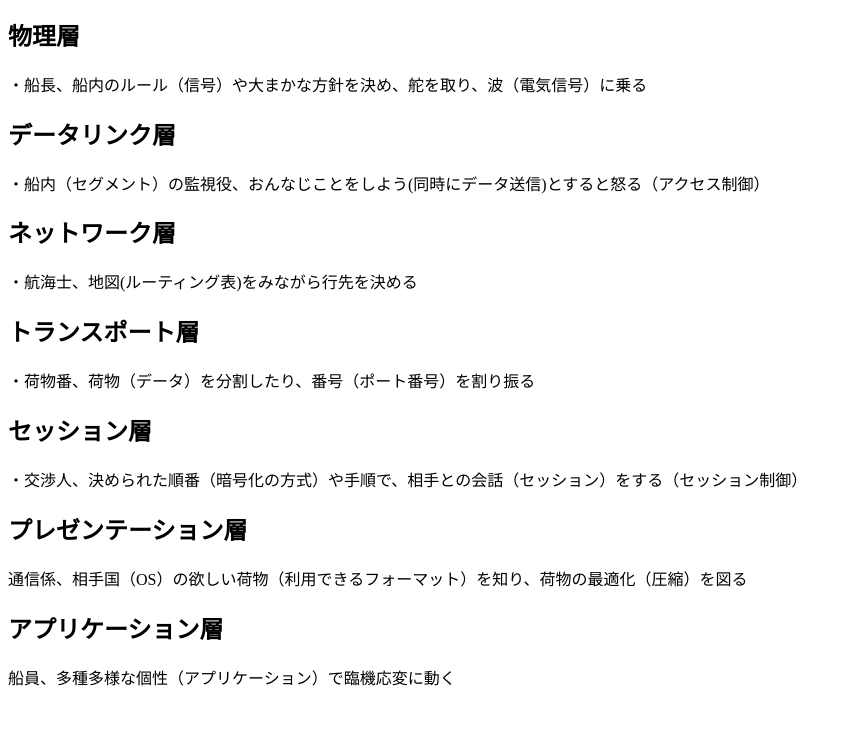
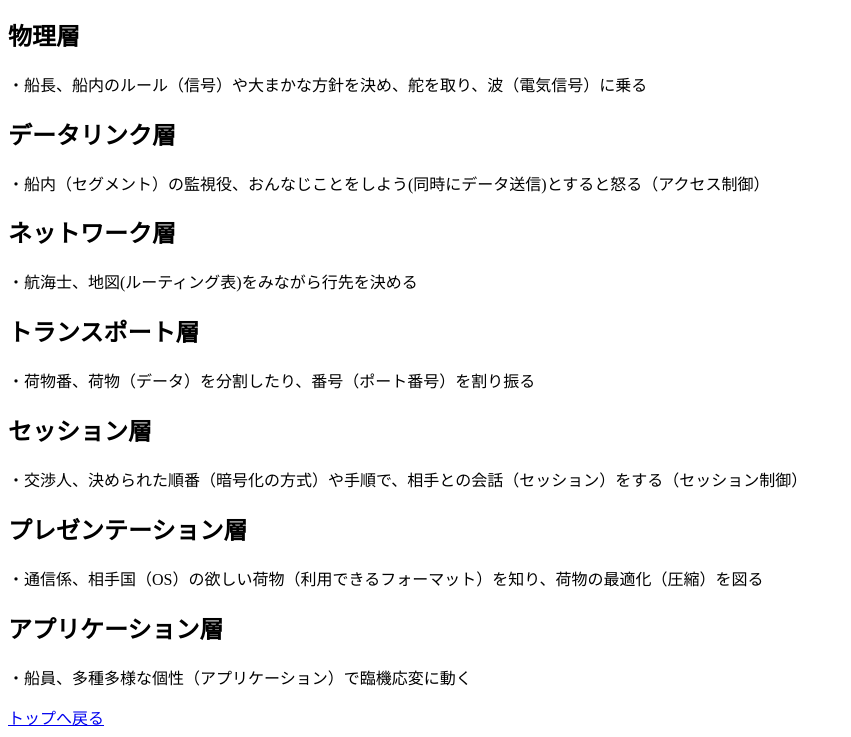
Before and after one commit to sugartyan/my-site, a plain HTML site: page osi.html in a window 1280 px wide. Shown: the part 116-853 px from the top of the page, without its empty margins (0-851 px from the left). Before the commit the page ends 821 px from the top, so only its background shows below. Drawn offline with Linux system fonts and the light colour scheme.

Commit message:
Add files via upload

```diff
--- a/osi.html
+++ b/osi.html
@@ -18,9 +18,11 @@
     <h2>セッション層</h2>
     <p>・交渉人、決められた順番（暗号化の方式）や手順で、相手との会話（セッション）をする（セッション制御）</p>
     <h2>プレゼンテーション層</h2>
-    <p>通信係、相手国（OS）の欲しい荷物（利用できるフォーマット）を知り、荷物の最適化（圧縮）を図る</p>
+    <p>・通信係、相手国（OS）の欲しい荷物（利用できるフォーマット）を知り、荷物の最適化（圧縮）を図る</p>
     <h2>アプリケーション層</h2>
-    <p>船員、多種多様な個性（アプリケーション）で臨機応変に動く</p>
+    <p>・船員、多種多様な個性（アプリケーション）で臨機応変に動く</p>
 
+
+    <a href="index.html">トップへ戻る</a>
 </body>
 </html>
```
